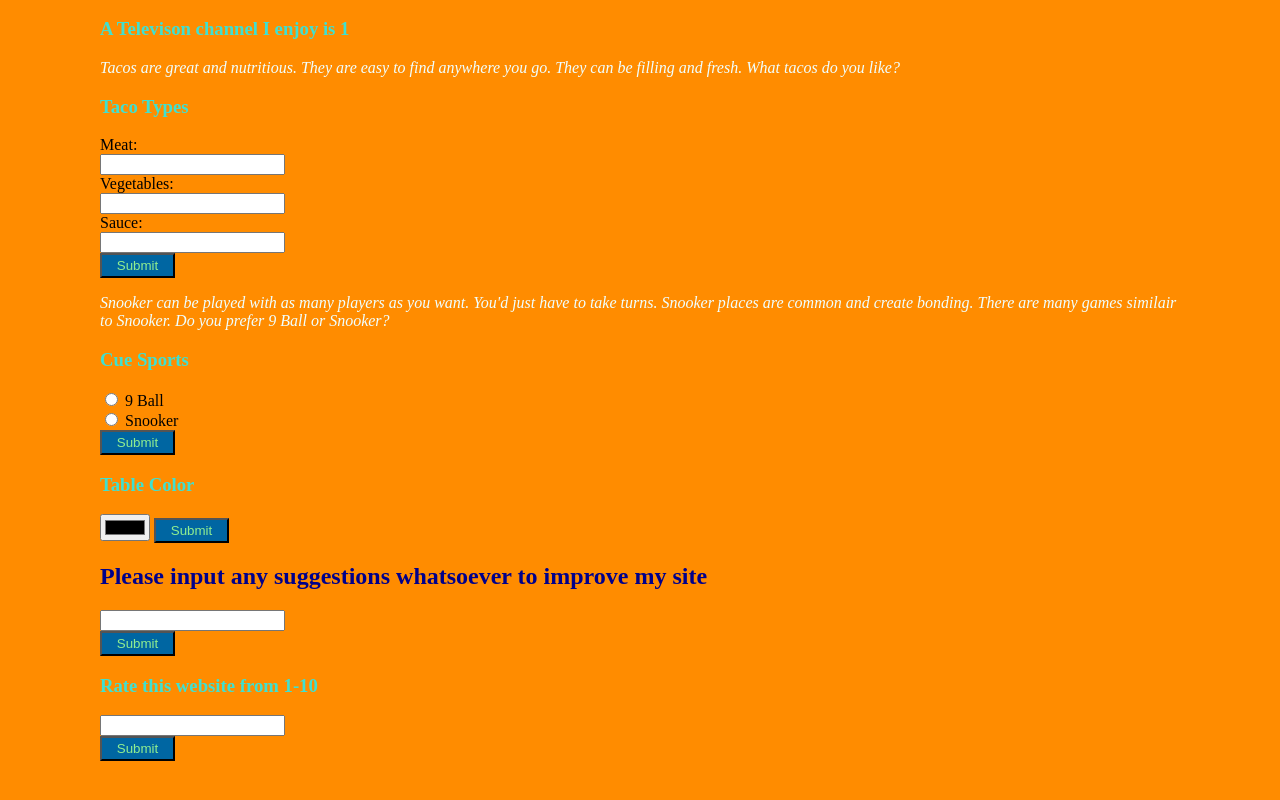
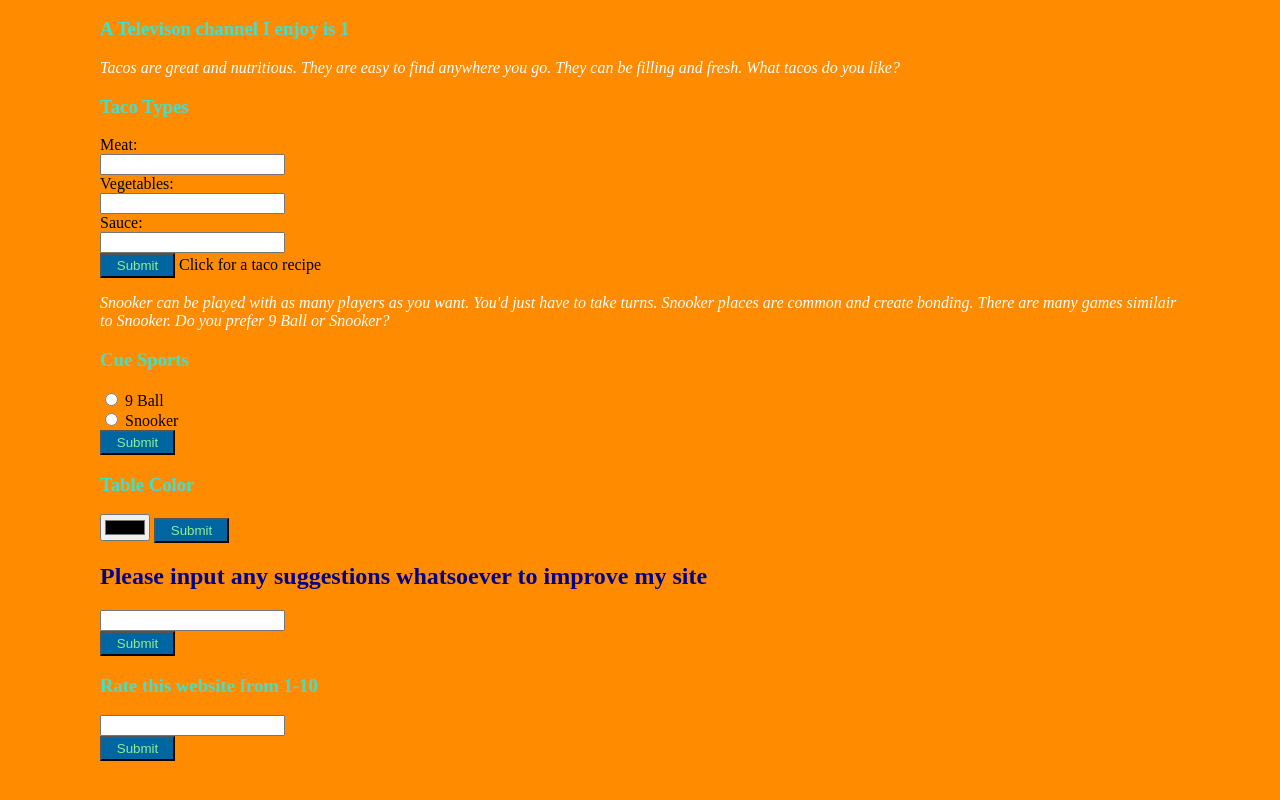
Before and after one commit to Tmasap/Tmasap.github.io, a plain HTML site: page index.html in a window 1280 px wide. Shown: the part 1239-2039 px from the top of the page. Drawn offline with Linux system fonts and the light colour scheme.

Commit message:
Update index.html

```diff
--- a/index.html
+++ b/index.html
@@ -53,6 +53,7 @@
 		Sauce: <br>
 		<input type="text" name="typeofsauce"> <br>
  <input type="submit" value="Submit">
+		<ahref ="https://www.pillsbury.com/recipes/ground-beef-tacos/7217b5cb-5bdc-4458-a6e4-844a39188b9c"> Click for a taco recipe</a>
 	<p class="bluep"> Snooker can be played with as many players as you want. You'd just have to take turns.  Snooker places are common and create bonding. There are many games similair to Snooker. Do you prefer 9 Ball or Snooker? </p>
 	<h3 id="CueSports"> Cue Sports</h3>
 	<input type="radio" name="cuesports" value ="9 Ball">
```
